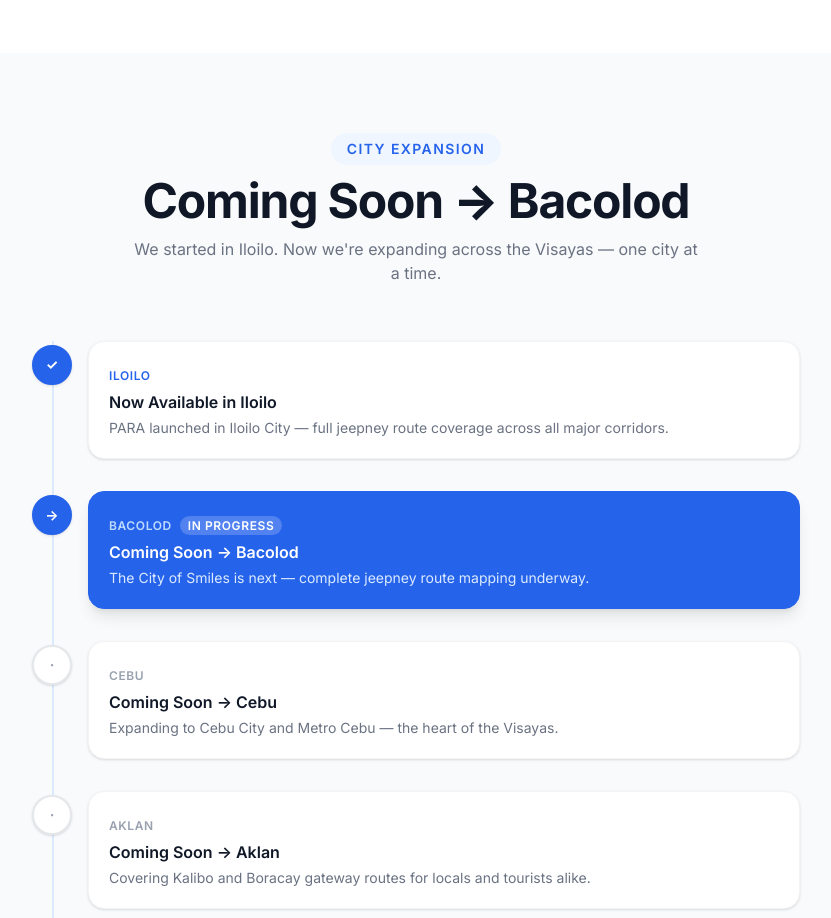
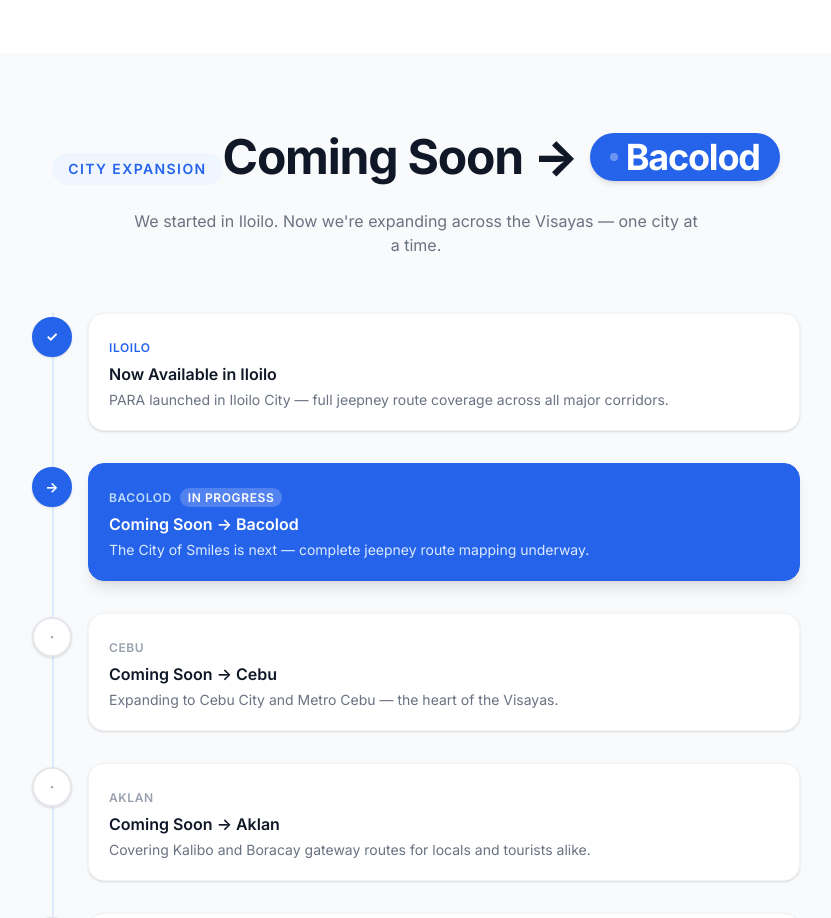
Before and after one commit to MikenISATU/PARA-WEBSITE, a Next.js app: page / in a window 1280 px wide. Shown: the part 2820-3738 px from the top of the page, without its empty margins (224-1055 px from the left). Built offline with nearby package versions, Linux system fonts and the light colour scheme.

Commit message:
Update page.tsx

```diff
--- a/app/page.tsx
+++ b/app/page.tsx
@@ -328,7 +328,13 @@
         <div className="max-w-3xl mx-auto">
           <div className="text-center mb-14">
             <span className="inline-block bg-blue-50 text-[#2563eb] text-sm font-semibold uppercase tracking-widest mb-3 px-4 py-1.5 rounded-full">City Expansion</span>
-            <h2 className="text-4xl sm:text-5xl font-extrabold text-gray-900 tracking-tight">Coming Soon → Bacolod</h2>
+            <h2 className="text-4xl sm:text-5xl font-extrabold text-gray-900 tracking-tight inline-flex flex-wrap items-center justify-center gap-3">
+              Coming Soon →
+              <span className="inline-flex items-center gap-2 bg-[#2563eb] text-white text-3xl sm:text-4xl font-extrabold px-5 py-1 rounded-full shadow-md">
+                <span className="w-2 h-2 rounded-full bg-white/60 inline-block animate-pulse" />
+                Bacolod
+              </span>
+            </h2>
             <p className="text-gray-500 mt-3 max-w-xl mx-auto">We started in Iloilo. Now we&apos;re expanding across the Visayas — one city at a time.</p>
           </div>
           <div className="relative">
```
